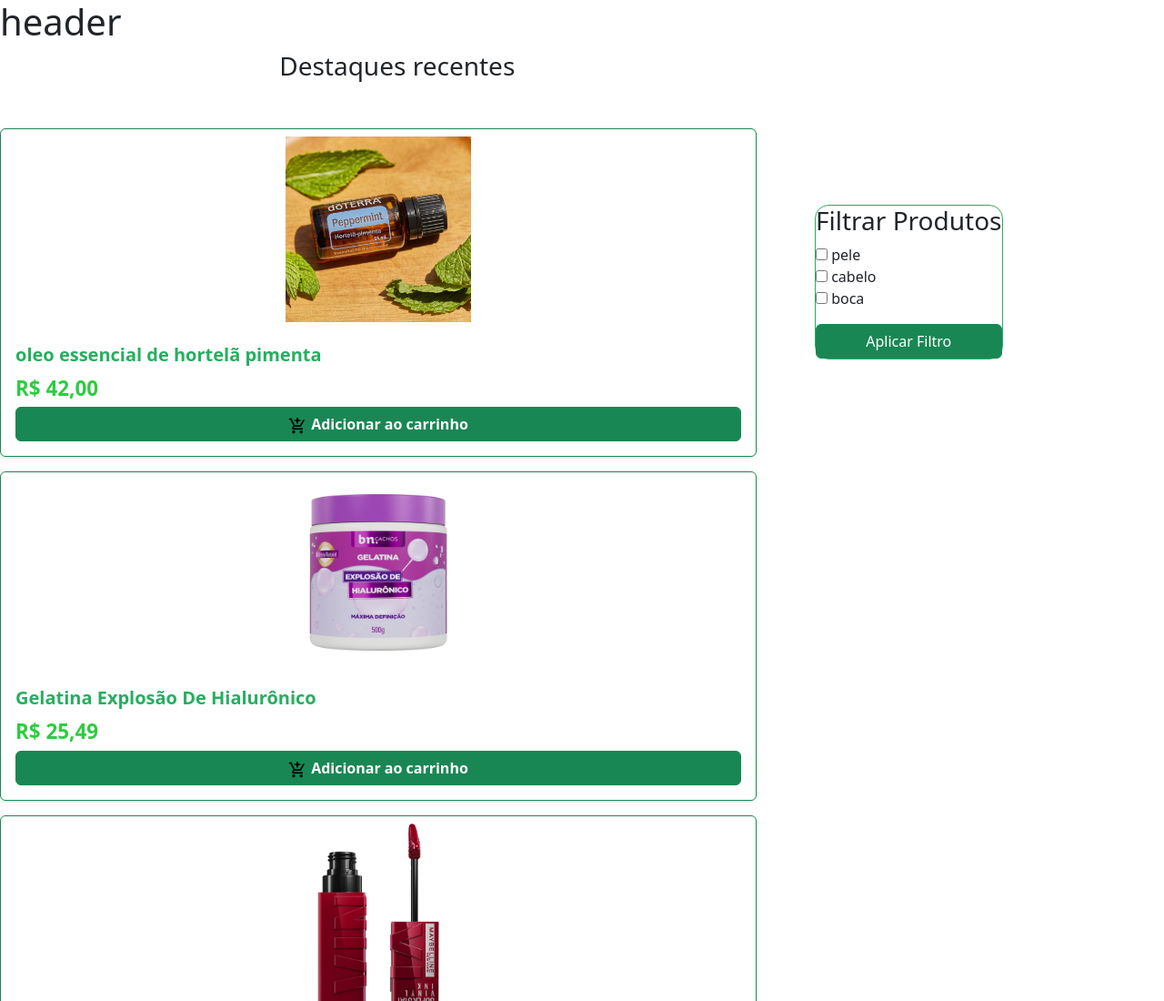
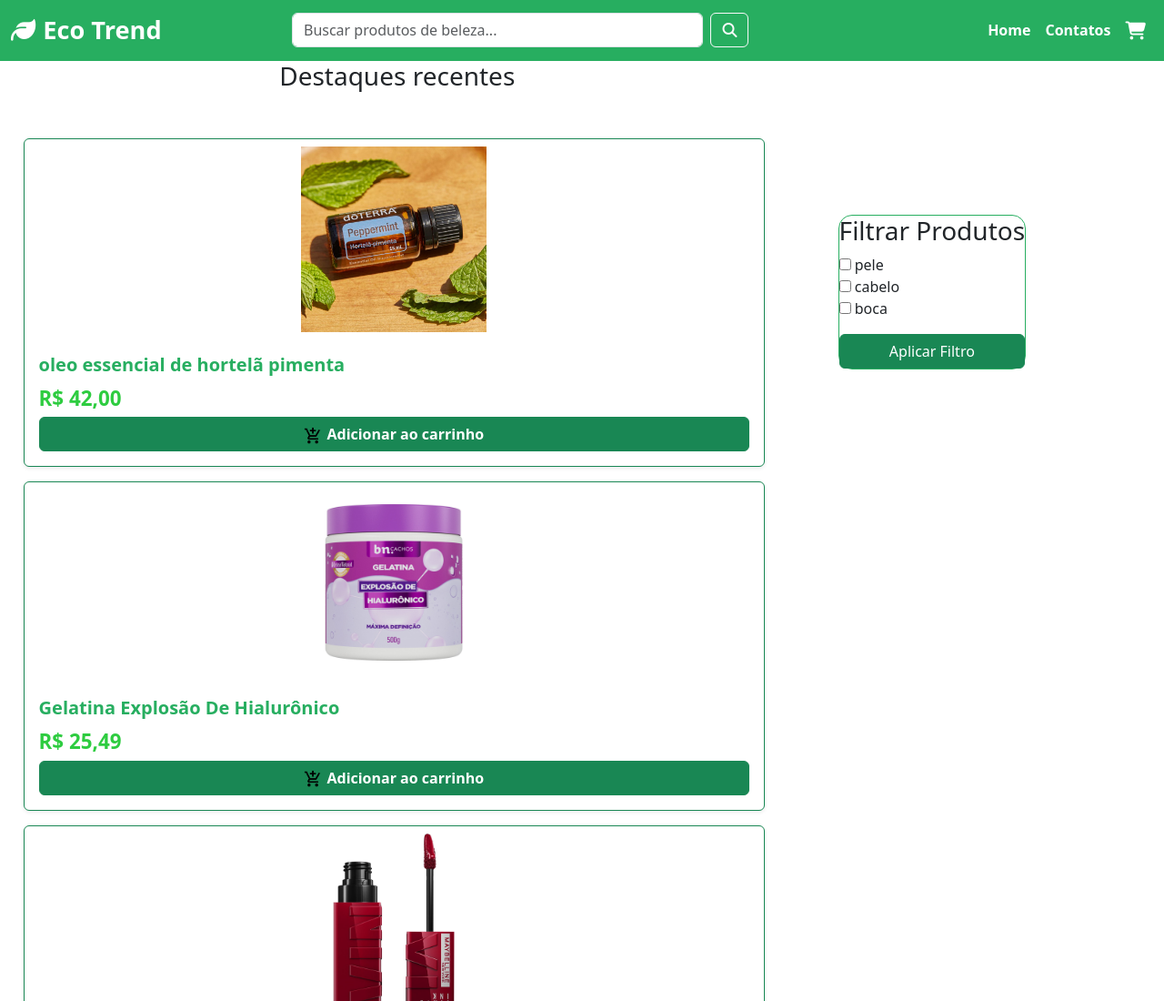
Before and after one commit to vitor12123/CP4-Front-end, a plain HTML site: page src/pages/catgorias.html in a window 1280 px wide. Shown: the top 1100 px of the page at 91% size. Drawn offline with nearby package versions, Linux system fonts and the light colour scheme.

Commit message:
ADD: adicionei o header

```diff
--- a/src/pages/catgorias.html
+++ b/src/pages/catgorias.html
@@ -48,6 +48,7 @@
             grid-area: aside;
         }
         .grade {
+            margin-left: 2%;
             display: grid;
             grid-template-areas:
             "section aside"
@@ -80,8 +81,21 @@
     </style>
 </head>
 <body id="bodyCategorias">
-    <header>
-        <h1>header</h1>
+    <header class="navbar navbar-expand-lg navbar-light" style="background:#27ae60;">
+        <div class="container-fluid">
+            <a class="navbar-brand fw-bold" href="#" style="color:#fff; font-size:1.7rem;">
+                <i class="fas fa-leaf me-2"></i>Eco Trend
+            </a>
+            <form class="d-flex mx-auto" style="width:40%;">
+                <input class="form-control me-2" type="search" placeholder="Buscar produtos de beleza..." aria-label="Buscar">
+                <button class="btn btn-outline-light" type="submit"><i class="fas fa-search"></i></button>
+            </form>
+            <ul class="navbar-nav ms-auto">
+                <li class="nav-item"><a class="nav-link fw-bold" href="./index.html" style="color:#fff;">Home</a></li>
+                <li class="nav-item"><a class="nav-link fw-bold" href="./contatos.html" style="color:#fff;">Contatos</a></li>
+                <li class="nav-item"><a class="nav-link" href="#"><i class="fas fa-shopping-cart fa-lg" style="color:#fff;"></i></a></li>
+            </ul>
+        </div>
     </header>
     <h3 class="secao">Destaques recentes</h3>
     <main class="grade">
```
Also changed, not shown: src/pages/detalhe.html (+0 -15 lines). Lines whose indentation alone changed are shown as unchanged.
